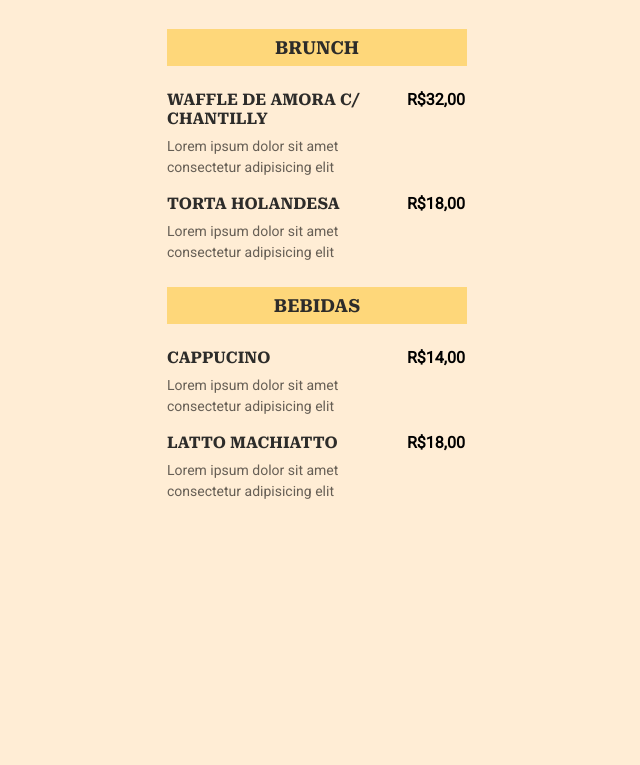
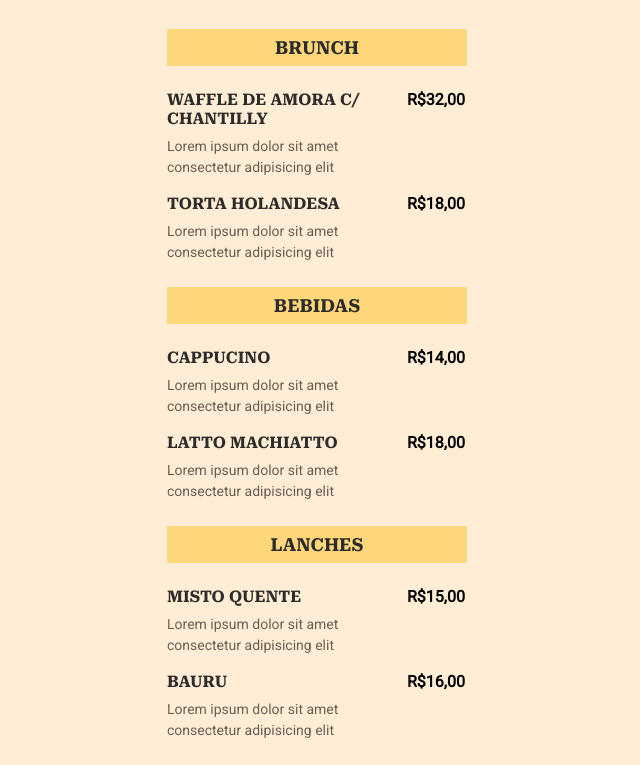
Before and after one commit to DevMasterVitola/maratona-explorer3-rocketseat, a plain HTML site: page index.html in a window 1280 px wide. Shown: the part 88-853 px from the top of the page, without its empty margins (323-963 px from the left). Before the commit the page ends 800 px from the top, so only its background shows below. Drawn offline with Linux system fonts and the light colour scheme.

Commit message:
atualização_menu_1.0

```diff
--- a/index.html
+++ b/index.html
@@ -87,5 +87,41 @@
       </ul>
     </section>
 
+
+       <section>
+      <h2>Lanches</h2>
+      <ul>
+        <li>
+          <div class="details">
+            <h3>
+              Misto Quente
+            </h3>
+            <p class="description">
+              Lorem ipsum dolor sit amet consectetur adipisicing elit
+            </p>
+          </div>
+            <strong class="Price">
+              R$15,00
+            </strong>
+
+        </li>
+
+        <li>
+          <div class="details">
+            <h3>
+              Bauru
+            </h3>
+            <p class="description">
+              Lorem ipsum dolor sit amet consectetur adipisicing elit
+            </p>
+          </div>
+            <strong class="Price">
+              R$16,00
+            </strong>
+
+        </li>
+      </ul>
+    </section>
+
   </body>
 </html>
```
